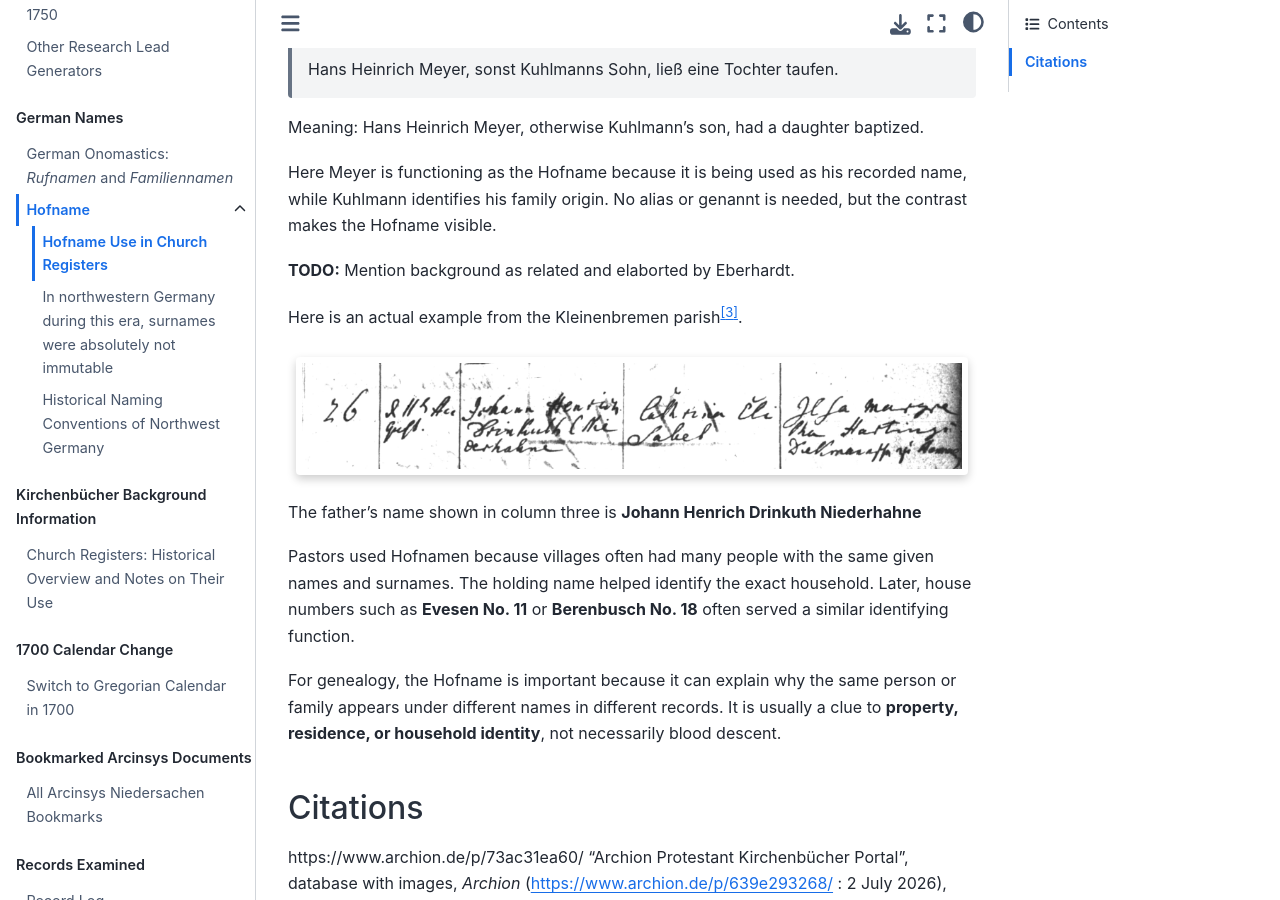
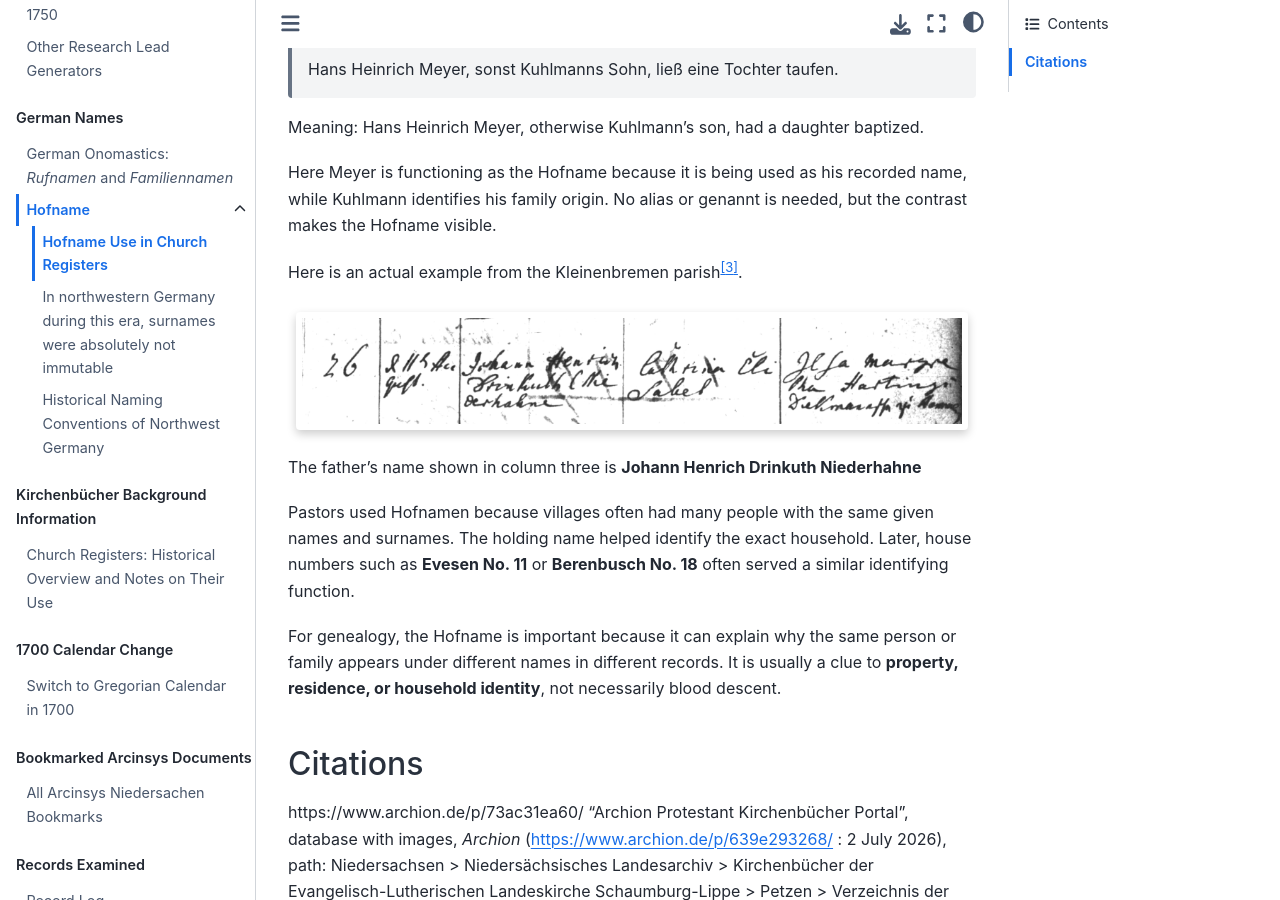
Before and after one commit to kurt-krueckeberg/sphinx-research, a Jupyter Book: the page built from names/hofname-in-church-registers.md, in a window 1280 px wide and 900 px high, scrolled down 2181 px. Built offline with Jupyter Book 1.0.4 settings and Sphinx 7.4.7 and the Sphinx Book theme 1.1.4, drawn with Linux system fonts in a browser that asks for light colours.

Commit message:
Update files

````diff
--- a/names/hofname-in-church-registers.md
+++ b/names/hofname-in-church-registers.md
@@ -84,8 +84,6 @@ Here Meyer is functioning as the Hofname because it is being used as his
 recorded name, while Kuhlmann identifies his family origin. No alias or
 genannt is needed, but the contrast makes the Hofname visible.
 
-**TODO:** Mention background as related and elaborted by Eberhardt.
-
 Here is an actual example from the Kleinenbremen parish[^3].
 
 ```{figure} images/kleinenbremen-11-aug-1778.jpg
````
